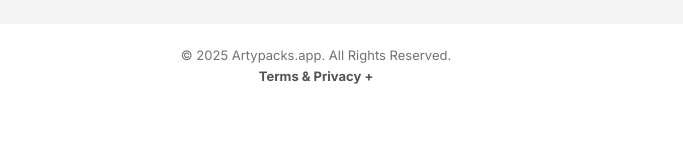
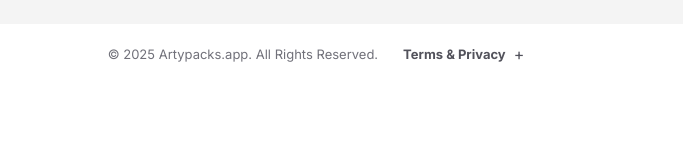
Before and after one commit to proconverter/artypacks, a plain HTML site: page index.html in a window 1280 px wide. Shown: the part 2616-2772 px from the top of the page, without its empty margins (324-1007 px from the left). Drawn offline with Linux system fonts and the light colour scheme.

Commit message:
Update style.css

```diff
--- a/style.css
+++ b/style.css
@@ -176,52 +176,60 @@ a { color: #007bff; text-decoration: none; font-weight: 700; }
     margin: 20px auto 0;
 }
 
-/* --- Page Footer (MODIFIED FOR COMPACT LAYOUT) --- */
+/* --- Page Footer (MODIFIED FOR SINGLE-LINE LAYOUT) --- */
 .page-footer {
     background-color: #ffffff;
-    padding: 20px 25px; /* MODIFIED: Adjusted padding */
+    padding: 20px 25px;
     border-radius: 0 0 24px 24px;
-    text-align: center;
-    font-size: 14px;
-    color: #71717a;
     max-width: 800px;
     width: 100%;
-    display: flex;
-    flex-direction: column;
-    gap: 15px; /* MODIFIED: Adjusted gap */
     border: 12px solid #ffffff;
     border-top: none;
+    text-align: center; /* Ensures everything inside is centered */
+}
+
+.footer-container {
+    width: 100%;
+}
+
+.footer-main-line {
+    display: flex;
+    justify-content: center;
+    align-items: center;
+    gap: 25px; /* Space between copyright and link */
+    flex-wrap: wrap; /* Allows wrapping on very small screens */
+    font-size: 13px;
+    color: #71717a;
 }
 
 .copyright-line {
-    margin: 0;
-    font-size: 13px;
-    width: 100%; /* MODIFIED: Ensure it takes full width for centering */
-    text-align: center; /* MODIFIED: Explicitly center text */
-}
-
-.footer-links {
-    display: flex;
-    justify-content: center;
-    width: 100%;
-}
-
-.footer-accordion-item {
-    display: flex;
-    flex-direction: column;
-    align-items: center;
+    white-space: nowrap; /* Prevents the copyright text from breaking */
 }
 
 .footer-accordion-trigger {
+    display: flex;
+    align-items: center;
+    gap: 8px; /* Space between "Terms & Privacy" and the icon */
     font-weight: 700;
     cursor: pointer;
     color: #52525b;
     transition: color 0.2s ease;
-    font-size: 13px;
+    white-space: nowrap;
 }
 
 .footer-accordion-trigger:hover {
     color: #18181b;
+}
+
+.footer-icon {
+    font-size: 16px;
+    font-weight: 400;
+    line-height: 1;
+    transition: transform 0.3s ease;
+}
+
+.footer-accordion-item.open .footer-icon {
+    transform: rotate(45deg);
 }
 
 .footer-accordion-content {
@@ -234,6 +242,7 @@ a { color: #007bff; text-decoration: none; font-weight: 700; }
     line-height: 1.5;
     width: 100%;
     padding: 0 20px;
+    margin-top: 15px; /* Adds space when the accordion opens */
 }
 
 .footer-accordion-content h4 {
@@ -242,7 +251,6 @@ a { color: #007bff; text-decoration: none; font-weight: 700; }
     text-align: center;
 }
 
-/* ADDED: Style for new h5 subheadings */
 .footer-accordion-content h5 {
     font-size: 14px;
     font-weight: 700;
@@ -262,6 +270,7 @@ a { color: #007bff; text-decoration: none; font-weight: 700; }
     padding-top: 10px;
     transition: max-height 0.5s ease-in, padding-top 0.5s ease-in;
 }
+
 
 /* --- Contact Form Styles --- */
 .contact-form {
```
